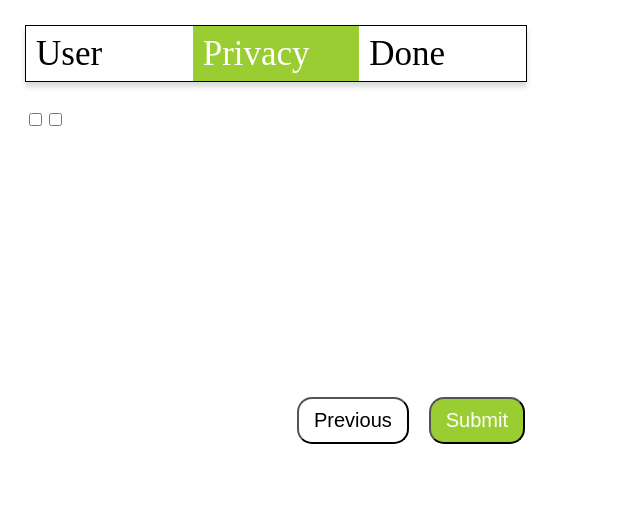
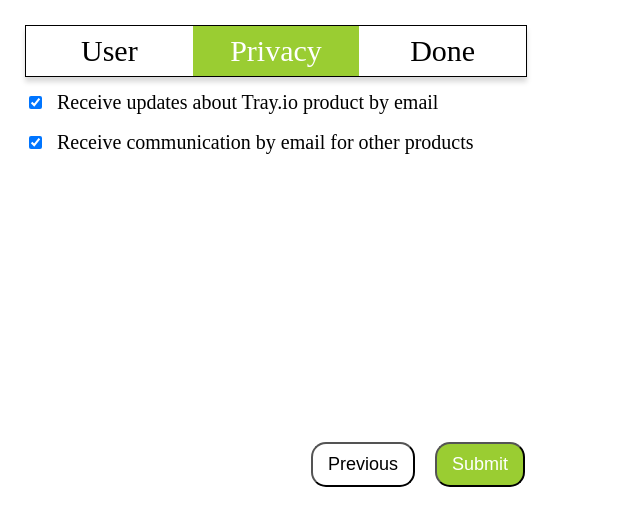
Before and after one commit to floroz/multi-step-form-trayio, a React (Create React App) app: page / in a window 1280 px wide. Both pictures are taken after a click on the button "Next". Shown: the top 526 px of the page, without its empty margins (0-640 px from the left). Built offline with nearby package versions, Linux system fonts and the light colour scheme.

Commit message:
fixed checkbox state

```diff
--- a/src/components/Button/Button.module.scss
+++ b/src/components/Button/Button.module.scss
@@ -1,6 +1,7 @@
 .button {
+  display: block;
   padding: 1rem 1.5rem;
-  font-size: 2rem;
+  font-size: 1.8rem;
   background-color: transparent;
   border-radius: 15px;
   outline: none;
--- a/src/components/Button/Button.tsx
+++ b/src/components/Button/Button.tsx
@@ -4,8 +4,8 @@ import styles from "./Button.module.scss";
 interface Props {
   children: ReactNode | string;
   primary?: boolean;
-  onClick?: () => void;
-  type?: "submit" | "reset";
+  onClick: any;
+  type?: "submit" | "reset" | "button";
   ariaLabel?: string;
 }
 
--- a/src/components/Form/Form.module.scss
+++ b/src/components/Form/Form.module.scss
@@ -5,7 +5,7 @@
   justify-items: center;
   align-items: flex-start;
   padding: 2.5rem;
-  font-size: 3.5rem;
+  font-size: 3rem;
 }
 
 .header {
@@ -22,15 +22,21 @@
     width: 100%;
     height: 100%;
     padding: 1rem;
+
+    display: flex;
+    justify-content: center;
+    align-items: center;
   }
 }
 
 .form {
   width: 100%;
+  height: 35rem;
   display: flex;
   flex-flow: column nowrap;
   justify-items: center;
   align-items: flex-start;
+  font-size: 2rem;
 }
 
 .selectedStep {
--- a/src/components/Form/Form.tsx
+++ b/src/components/Form/Form.tsx
@@ -10,12 +10,15 @@ const Form = () => {
   const {
     formState,
     onChangeHandler,
+    onCheckHandler,
     prevStep,
     nextStep,
     clearForm,
     onSubmitForm,
   } = useFormState();
   const { step } = formState;
+
+  console.log(formState);
 
   const renderStep = () => {
     switch (step) {
@@ -25,10 +28,7 @@ const Form = () => {
         );
       case 1:
         return (
-          <PrivacyForm
-            onChangeHandler={onChangeHandler}
-            formState={formState}
-          />
+          <PrivacyForm onCheckHandler={onCheckHandler} formState={formState} />
         );
       case 2:
         return <Done />;
@@ -44,7 +44,6 @@ const Form = () => {
       case 0:
         return (
           <>
-            <Button onClick={prevStep}>Previous</Button>
             <Button onClick={nextStep} primary>
               Next
             </Button>
@@ -54,7 +53,7 @@ const Form = () => {
         return (
           <>
             <Button onClick={prevStep}>Previous</Button>
-            <Button onClick={nextStep} primary type="submit">
+            <Button onClick={onSubmitForm} primary>
               Submit
             </Button>
           </>
@@ -79,9 +78,7 @@ const Form = () => {
           <span>Done</span>
         </div>
       </header>
-      <form onSubmit={onSubmitForm} className={styles.form}>
-        {renderStep()}
-      </form>
+      <form className={styles.form}>{renderStep()}</form>
       <div className={styles.buttonGroup}>{renderButtonGroup()}</div>
     </main>
   );
--- a/src/components/Form/useFormState.ts
+++ b/src/components/Form/useFormState.ts
@@ -21,8 +21,8 @@ const initialState: IFormState = {
   role: "",
   email: "",
   password: "",
-  receiveUpdate: false,
-  receiveCommunication: false,
+  receiveUpdate: true,
+  receiveCommunication: true,
 };
 
 const NEXT_STEP: string = "NEXT_STEP";
@@ -46,23 +46,25 @@ const reducer = (state: IFormState = initialState, action: IAction) => {
       /**
        * Logic for handling checkbox change
        */
-      let checkboxValue;
-      if (action.payload.name === "receiveUpdate") {
-        checkboxValue = state["receiveUpdate"];
-        return {
-          ...state,
-          receiveUpdate: !checkboxValue,
-        };
-      } else if (action.payload.name === "receiveCommunication") {
-        checkboxValue = state["receiveCommunication"];
-        return {
-          ...state,
-          receiveCommunication: !checkboxValue,
-        };
-      }
+      // let checkboxValue;
+      // if (action.payload.name === "receiveUpdate") {
+      //   checkboxValue = state["receiveUpdate"];
+      //   return {
+      //     ...state,
+      //     receiveUpdate: !checkboxValue,
+      //   };
+      // } else if (action.payload.name === "receiveCommunication") {
+      //   checkboxValue = state["receiveCommunication"];
+      //   return {
+      //     ...state,
+      //     receiveCommunication: !checkboxValue,
+      //   };
+      // }
       /**
        * Default logic for text input
        */
+      console.log(action.payload.name);
+      console.log(action.payload.value);
       return {
         ...state,
         [action.payload.name]: action.payload.value,
@@ -77,19 +79,20 @@ const reducer = (state: IFormState = initialState, action: IAction) => {
 const useFormState = () => {
   const [formState, dispatch] = React.useReducer(reducer, initialState);
 
-  const nextStep = (): void => {
+  const nextStep = React.useCallback((): void => {
     dispatch({
       type: NEXT_STEP,
     });
-  };
+  }, []);
 
-  const prevStep = (): void => {
+  const prevStep = React.useCallback((): void => {
     dispatch({
       type: PREV_STEP,
     });
-  };
+  }, []);
 
-  const onChangeHandler = (event: SyntheticEvent<HTMLInputElement>): void => {
+  const onChangeHandler = React.useCallback(
+    (event: SyntheticEvent<HTMLInputElement>): void => {
       const { name, value } = event.target as HTMLInputElement;
 
       dispatch({
@@ -99,28 +102,57 @@ const useFormState = () => {
           value,
         },
       });
-  };
+    },
+    []
+  );
 
-  const onSubmitForm = (event: SyntheticEvent<HTMLFormElement>): void => {
+  const onCheckHandler = React.useCallback(
+    (event: SyntheticEvent<HTMLInputElement>): void => {
+      const { name, checked } = event.target as HTMLInputElement;
+      dispatch({
+        type: UPDATE_FORM_FIELD,
+        payload: {
+          name,
+          value: checked,
+        },
+      });
+    },
+    []
+  );
+
+  const onSubmitForm = React.useCallback(
+    (event: SyntheticEvent<HTMLFormElement>): void => {
       event.preventDefault();
 
       // validation
 
+      // if everything goes okay then go to done
+      nextStep();
+
+      // print form
       console.log(`
       Form Submitted:
       First Name: ${formState.firstName}
       Role: ${formState.role}
       Email: ${formState.email}
+      Receives Tray.io updates: ${formState.receiveUpdate ? "Yes" : "No"}
+      Receives Communication: ${formState.receiveCommunication ? "Yes" : "No"}
     `);
-  };
+    },
+    [nextStep, formState]
+  );
 
-  const clearForm = (): void => dispatch({ type: CLEAR_FORM });
+  const clearForm = React.useCallback(
+    (): void => dispatch({ type: CLEAR_FORM }),
+    []
+  );
 
   return {
     formState,
     nextStep,
     prevStep,
     onChangeHandler,
+    onCheckHandler,
     onSubmitForm,
     clearForm,
   };
--- a/src/components/PrivacyForm/PrivacyForm.module.scss
+++ b/src/components/PrivacyForm/PrivacyForm.module.scss
@@ -1,3 +1,13 @@
 .privacyForm {
   height: 30rem;
+
+  & > label {
+    display: block;
+    font-size: 2rem;
+    margin-bottom: 2rem;
+
+    & > input {
+      margin-right: 1.5rem;
+    }
+  }
 }
--- a/src/components/PrivacyForm/PrivacyForm.tsx
+++ b/src/components/PrivacyForm/PrivacyForm.tsx
@@ -2,12 +2,12 @@ import React, { SyntheticEvent } from "react";
 import useFormState, { IFormState } from "../Form/useFormState";
 import styles from "./PrivacyForm.module.scss";
 interface Props {
-  onChangeHandler: (event: SyntheticEvent<HTMLInputElement>) => void;
+  onCheckHandler: (event: SyntheticEvent<HTMLInputElement>) => void;
   formState: IFormState;
 }
 
 const PrivacyForm = (props: Props) => {
-  const { formState, onChangeHandler } = useFormState();
+  const { onCheckHandler, formState } = props;
   const { receiveUpdate, receiveCommunication } = formState;
   return (
     <div className={styles.privacyForm}>
@@ -17,8 +17,9 @@ const PrivacyForm = (props: Props) => {
           name="receiveUpdate"
           id="receiveUpdate"
           checked={receiveUpdate}
-          onChange={onChangeHandler}
+          onChange={onCheckHandler}
         />
+        Receive updates about Tray.io product by email
       </label>
       <label htmlFor="receiveCommunication">
         <input
@@ -26,8 +27,9 @@ const PrivacyForm = (props: Props) => {
           name="receiveCommunication"
           id="receiveCommunication"
           checked={receiveCommunication}
-          onChange={onChangeHandler}
+          onChange={onCheckHandler}
         />
+        Receive communication by email for other products
       </label>
     </div>
   );
```
Lines whose indentation alone changed are shown as unchanged.
